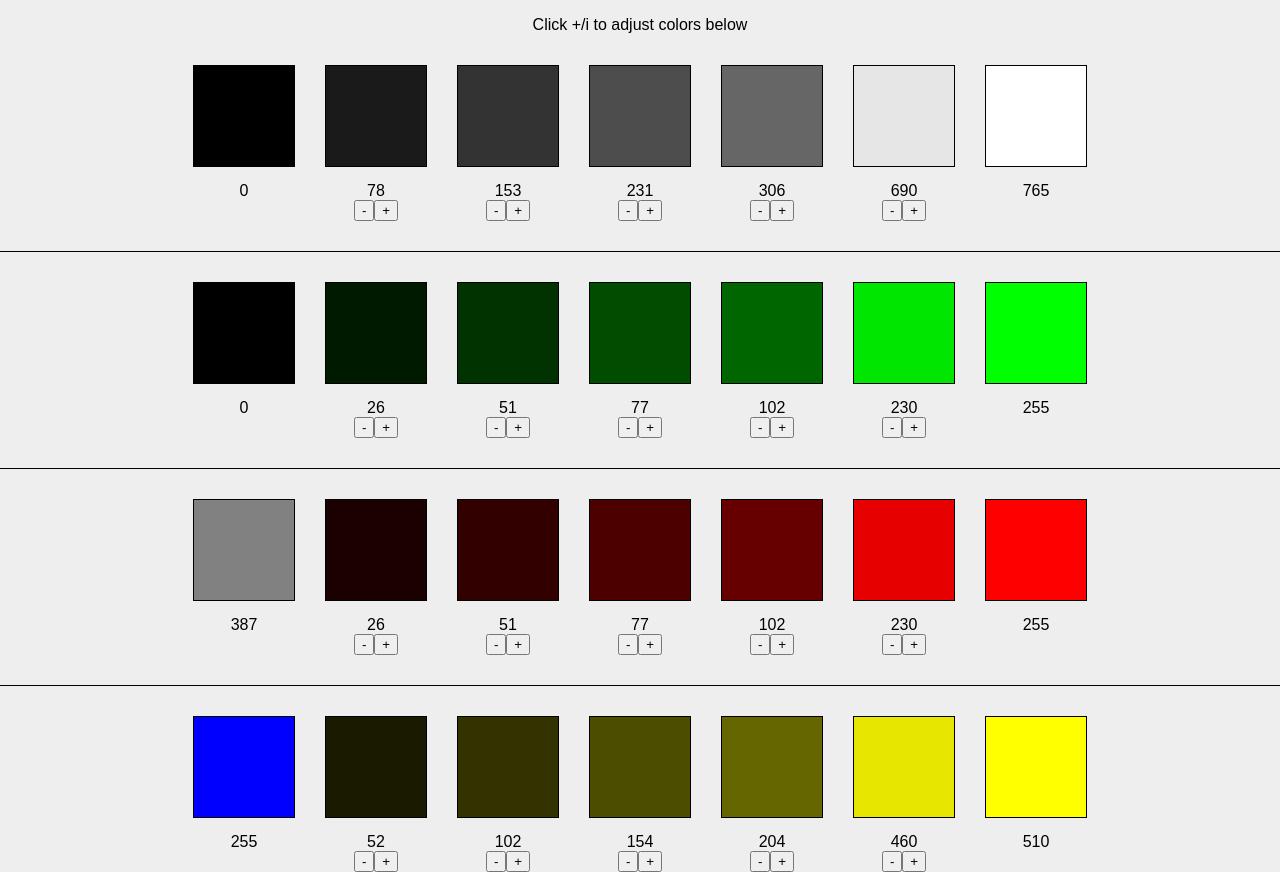
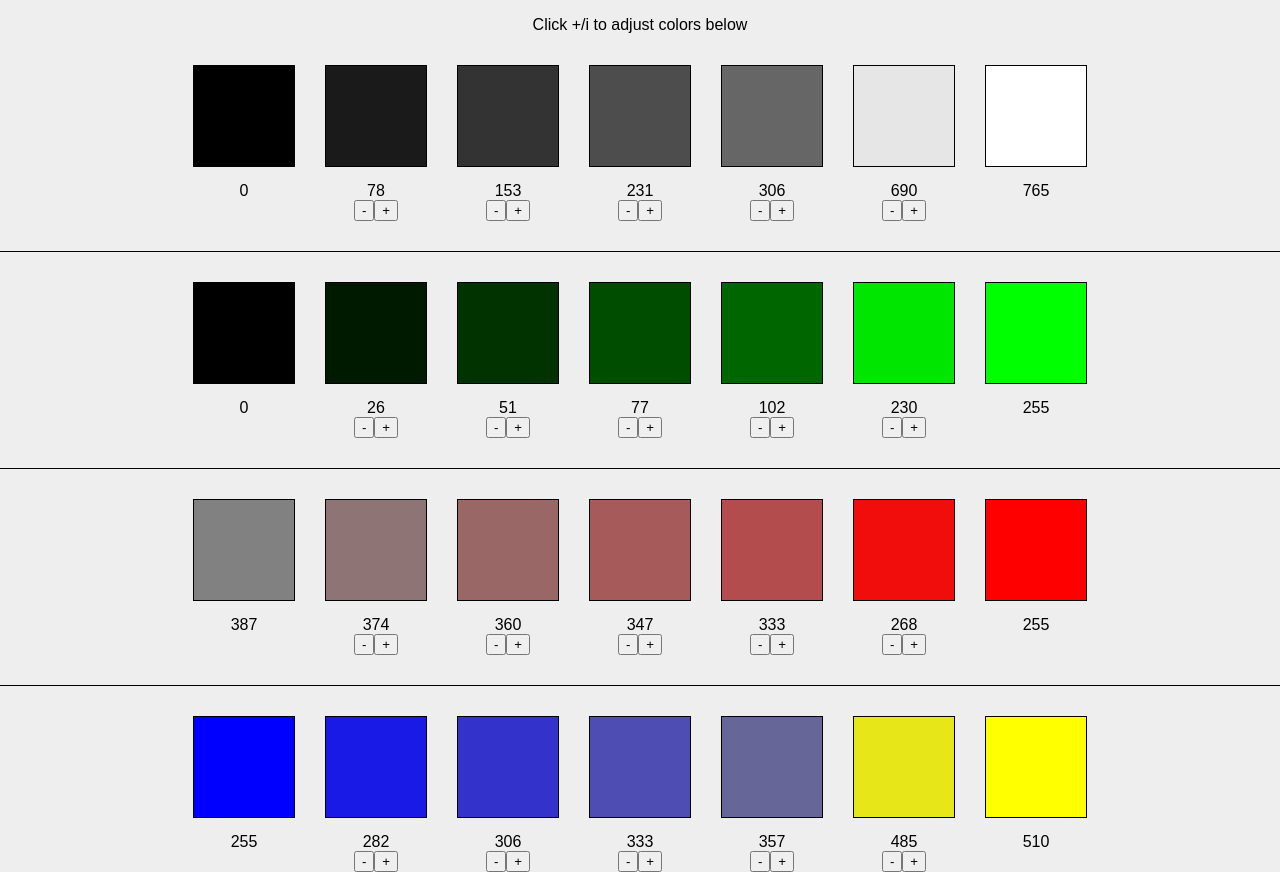
Before and after one commit to sman591/clrs-201-project3, a React (Create React App) app: page / in a window 1280 px wide. Built offline with nearby package versions, Linux system fonts and the light colour scheme.

Commit message:
better mixing

```diff
--- a/src/ColorBlocks.js
+++ b/src/ColorBlocks.js
@@ -6,7 +6,7 @@ const mix = function(start, end, Q) {
     const endValue = end[index];
 
     // Mix two colors
-    const newValue = endValue * Q;
+    const newValue = (endValue * Q) + (startValue * (1 - Q));
 
     // Round to an integer & constrain within [0, 255]
     return Math.min(Math.max(Math.round(newValue), 0), 255);
@@ -20,7 +20,10 @@ class ColorBlocks extends Component {
 
   updateQ(index, delta) {
     const copyOfQ = [...this.state.Q];
-    copyOfQ[index] = copyOfQ[index] + delta;
+    let newQ = copyOfQ[index] + delta;
+    // Constrain within [0, 1]
+    newQ = Math.min(Math.max(newQ, 0), 1);
+    copyOfQ[index] = newQ;
     this.setState({
       Q: copyOfQ
     });
```
